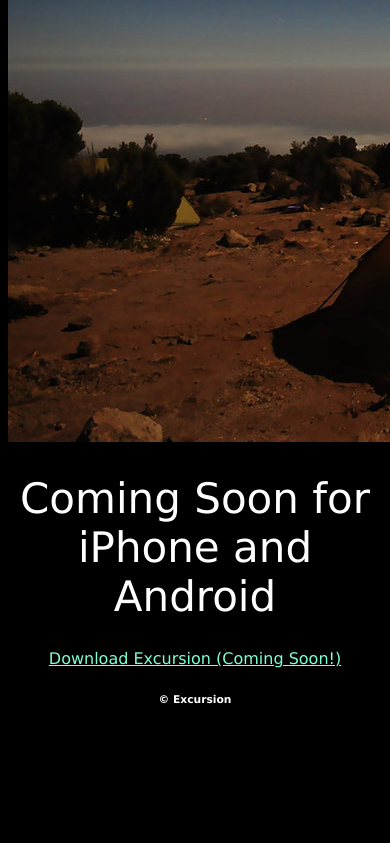
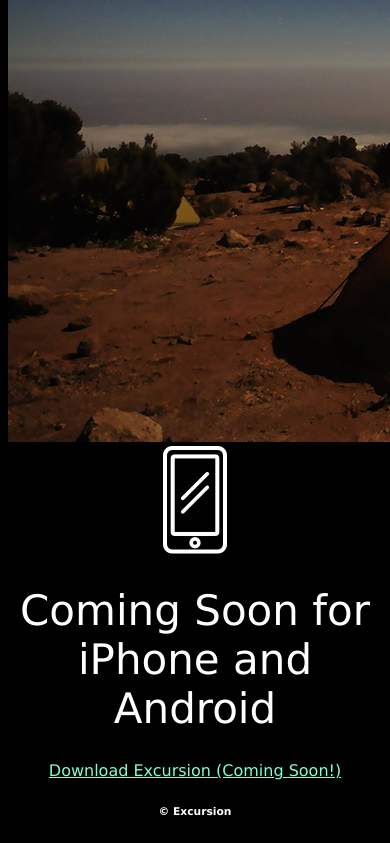
Before and after one commit to Jasquon/excursion, a plain HTML site: page index.html in a window 390 px wide. Shown: the part 869-1712 px from the top of the page. Before the commit the page ends 1600 px from the top, so only its background shows below. Drawn offline with Linux system fonts and the light colour scheme.

Commit message:
Add phone icon src tag to html

```diff
--- a/index.html
+++ b/index.html
@@ -24,9 +24,10 @@
      <div id="icon">
      </div>
      <div class="banner">
+      <img src="resources/images/phone.png">
       <h1>Coming Soon for iPhone and Android</h1>
       <a href="https://468109904455465aa686b157bfdbb9c4.cc-propeller.cloud/#">Download Excursion (Coming Soon!) </a>
-     </div>
+      </div>
      <footer>
         <h6>© Excursion </h6>
      </footer>
```
